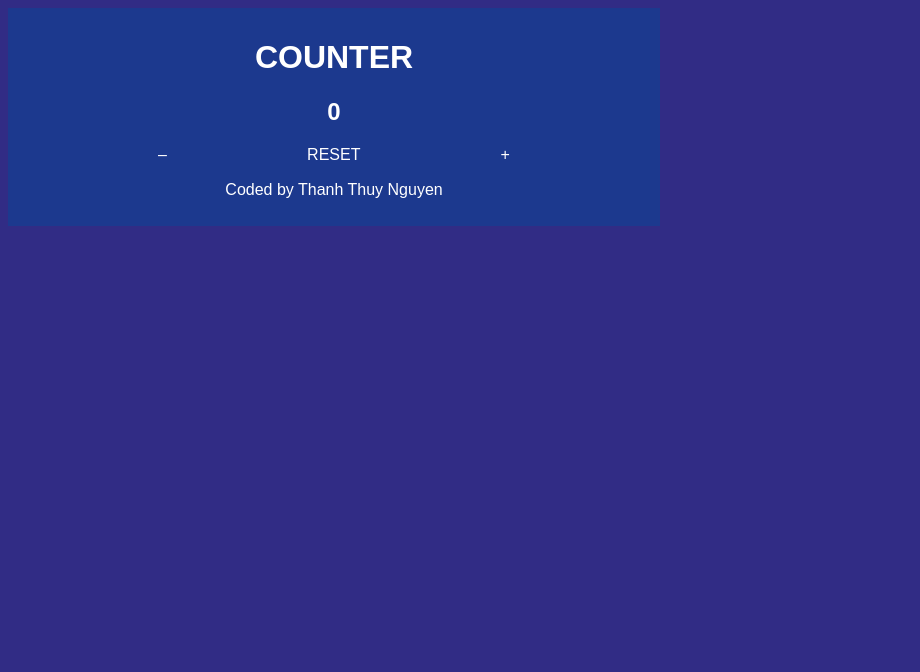
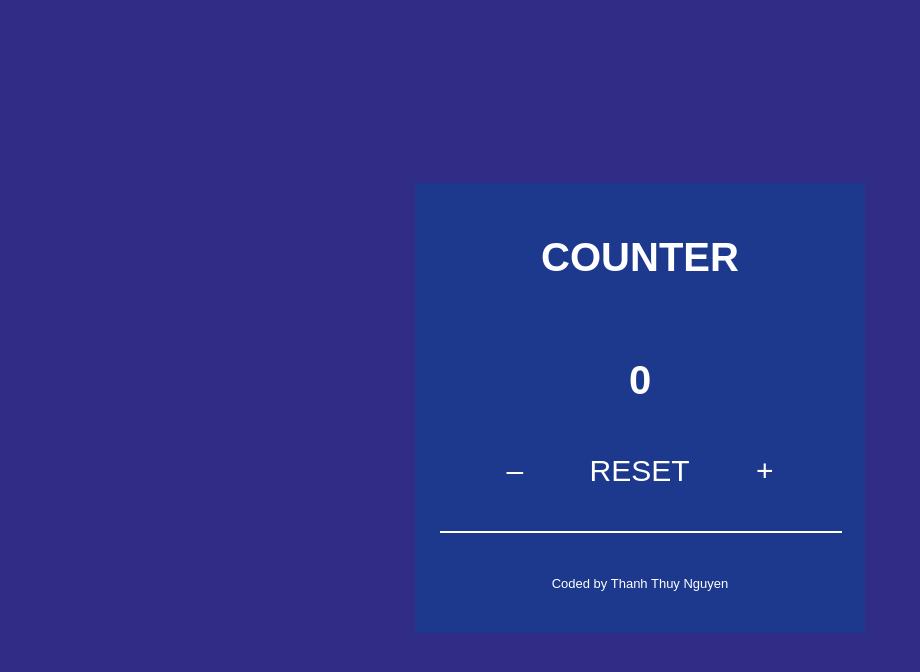
Before and after one commit to ThanhThuyNguye/counter-app, a plain HTML site: page index.html in a window 1280 px wide. Shown: the whole page, without its empty margins (0-920 px from the left). Drawn offline with Linux system fonts and the light colour scheme.

Commit message:
content display center

```diff
--- a/index.html
+++ b/index.html
@@ -15,8 +15,12 @@
         <span class="reset">RESET</span>
         <span class="plus">+</span>
       </div>
+      <hr />
       <footer>
-        Coded by  <a href="https://github.com/ThanhThuyNguye/counter-app" target="_blank">Thanh Thuy Nguyen</a>
+        Coded by
+        <a href="https://github.com/ThanhThuyNguye/counter-app" target="_blank"
+          >Thanh Thuy Nguyen</a
+        >
       </footer>
     </div>
   </body>
--- a/src/style.css
+++ b/src/style.css
@@ -1,18 +1,36 @@
 body {
   background-color: #312c85;
+  display: flex;
+  justify-content: center;
+  align-items: center;
+  height: 100vh;
   color: white;
   font-family: sans-serif;
 }
 .container {
   background-color: #1c398e;
-  max-width: 50%;
-  padding: 10px;
+  width: 90%;
+  max-width: 400px;
+  aspect-ratio: 1 / 1;
+  padding: 25px;
+  display: flex;
+  flex-direction: column;
+  justify-content: space-between;
 }
 
-h1,
+h1 {
+  display: block;
+  text-align: center;
+  font-size: 40px;
+
+
+}
+
 h2 {
   display: block;
   text-align: center;
+  font-size: 40px;
+
 }
 
 a {
@@ -22,16 +40,23 @@ a {
 a:hover {
   cursor: pointer;
   color: #21bcff;
-  font-weight: bold;
+}
+
+hr {
+    width: 100%;
+    border: 1px solid white;
 }
 
 footer {
   display: block;
   text-align: center;
   margin: 17px;
+  font-size: 13px;
 }
 
 .reset-button {
   display: flex;
   justify-content: space-evenly;
+  font-size: 30px;
+  padding-bottom: 17px;
 }
```
